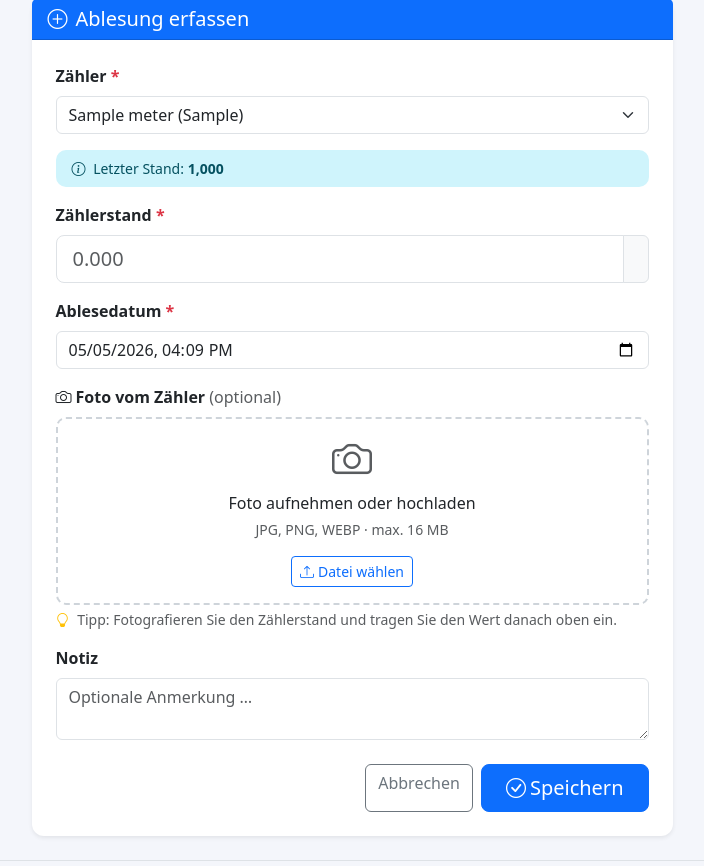
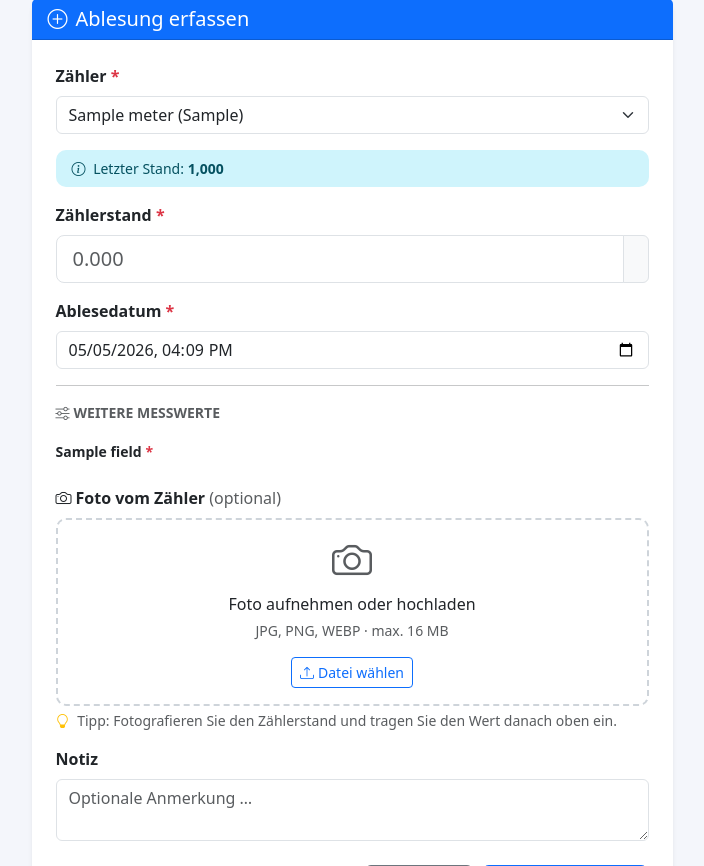
Before and after one commit to cristit/energy-consumption, a Flask app: page /readings/add?meter_id=1 in a window 1280 px wide. Shown: the part 81-947 px from the top of the page, without its empty margins (288-992 px from the left). Run offline with Flask 3, Linux system fonts and the light colour scheme; tables that the repository leaves empty hold one stand-in row (values such as "Sample post").

Commit message:
Update templates/add_reading.html

```diff
--- a/templates/add_reading.html
+++ b/templates/add_reading.html
@@ -61,6 +61,15 @@
             <label class="form-label fw-semibold">Ablesedatum <span class="text-danger">*</span></label>
             <input type="datetime-local" name="read_at" class="form-control"
                    value="{{ now }}" required>
+          </div>
+
+          <!-- Custom fields (loaded dynamically per meter) -->
+          <div id="customFieldsSection" class="d-none mb-3">
+            <hr class="my-3">
+            <div class="fw-semibold mb-3 text-muted small text-uppercase letter-spacing-1">
+              <i class="bi bi-sliders me-1"></i>Weitere Messwerte
+            </div>
+            <div id="customFieldsContainer" class="row g-3"></div>
           </div>
 
           <!-- Image upload -->
@@ -166,9 +175,55 @@
   }
 }
 
-meterSelect.addEventListener('change', updateMeterInfo);
+meterSelect.addEventListener('change', () => { updateMeterInfo(); loadCustomFields(); });
 valueInput.addEventListener('input', updateConsumption);
 updateMeterInfo();
+
+// ── Custom fields ─────────────────────────────────────────────────────────────
+async function loadCustomFields() {
+  const meterId = meterSelect.value;
+  const section   = document.getElementById('customFieldsSection');
+  const container = document.getElementById('customFieldsContainer');
+  if (!meterId) { section.classList.add('d-none'); return; }
+
+  const fields = await fetch(`/api/meters/${meterId}/fields`).then(r => r.json());
+  if (!fields.length) { section.classList.add('d-none'); return; }
+
+  section.classList.remove('d-none');
+  container.innerHTML = fields.map(f => {
+    const req = f.required ? 'required' : '';
+    const badge = f.unit ? `<span class="input-group-text">${f.unit}</span>` : '';
+    let input = '';
+
+    if (f.field_type === 'number') {
+      input = `<div class="input-group">
+        <input type="number" name="field_${f.id}" class="form-control" step="any" ${req}
+               placeholder="0">
+        ${badge}
+      </div>`;
+    } else if (f.field_type === 'text') {
+      input = `<input type="text" name="field_${f.id}" class="form-control" ${req}>`;
+    } else if (f.field_type === 'boolean') {
+      input = `<div class="form-check mt-1">
+        <input class="form-check-input" type="checkbox" name="field_${f.id}" id="cf_${f.id}">
+        <label class="form-check-label" for="cf_${f.id}">Ja</label>
+      </div>`;
+    } else if (f.field_type === 'select') {
+      const opts = f.options.map(o => `<option>${o}</option>`).join('');
+      input = `<select name="field_${f.id}" class="form-select" ${req}>
+        ${f.required ? '' : '<option value="">– wählen –</option>'}
+        ${opts}
+      </select>`;
+    }
+
+    const reqMark = f.required ? '<span class="text-danger ms-1">*</span>' : '';
+    return `<div class="col-sm-6">
+      <label class="form-label fw-semibold small">${f.label}${reqMark}</label>
+      ${input}
+    </div>`;
+  }).join('');
+}
+loadCustomFields();
 
 // Image preview
 const imageInput = document.getElementById('imageInput');
```
